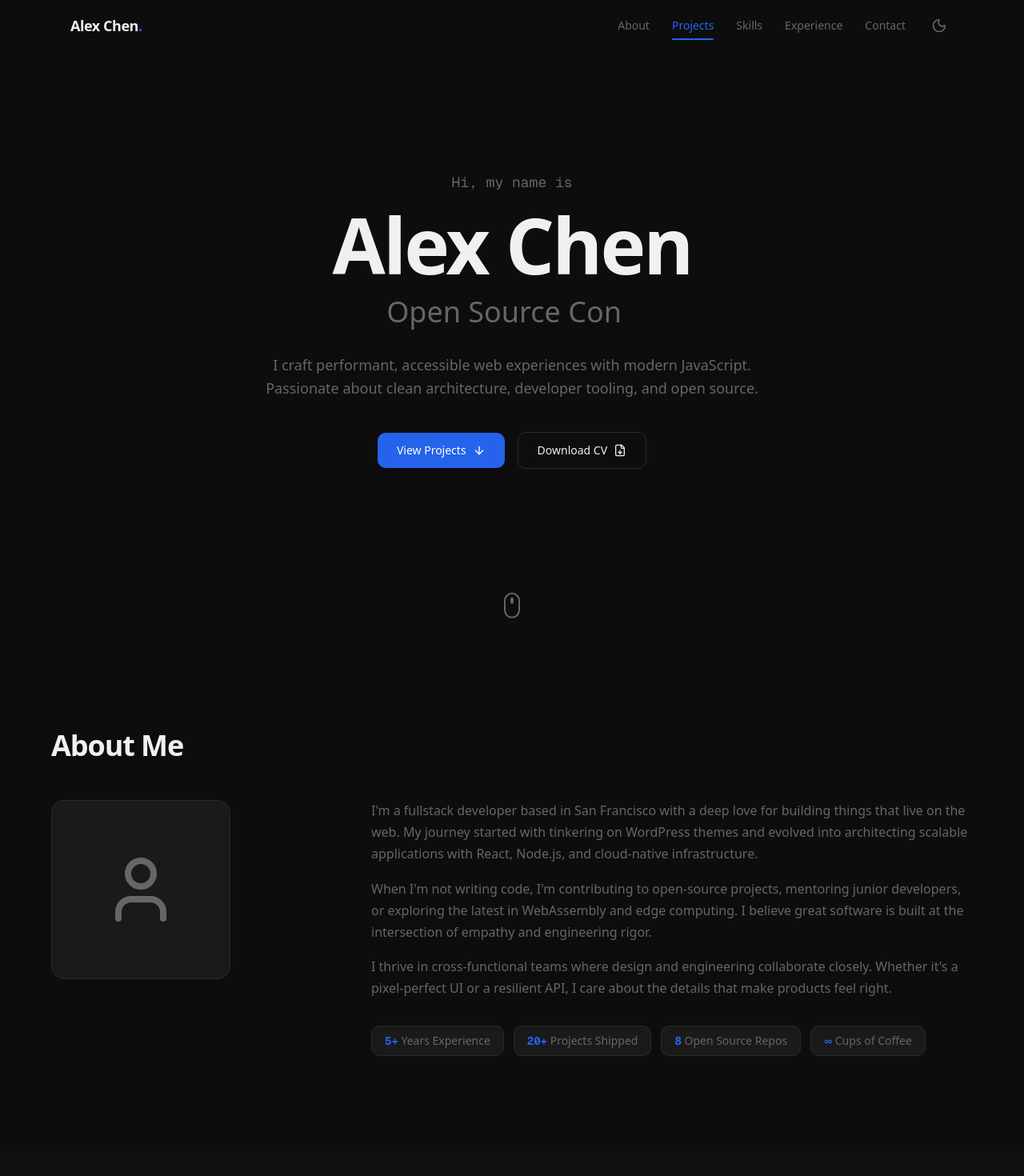
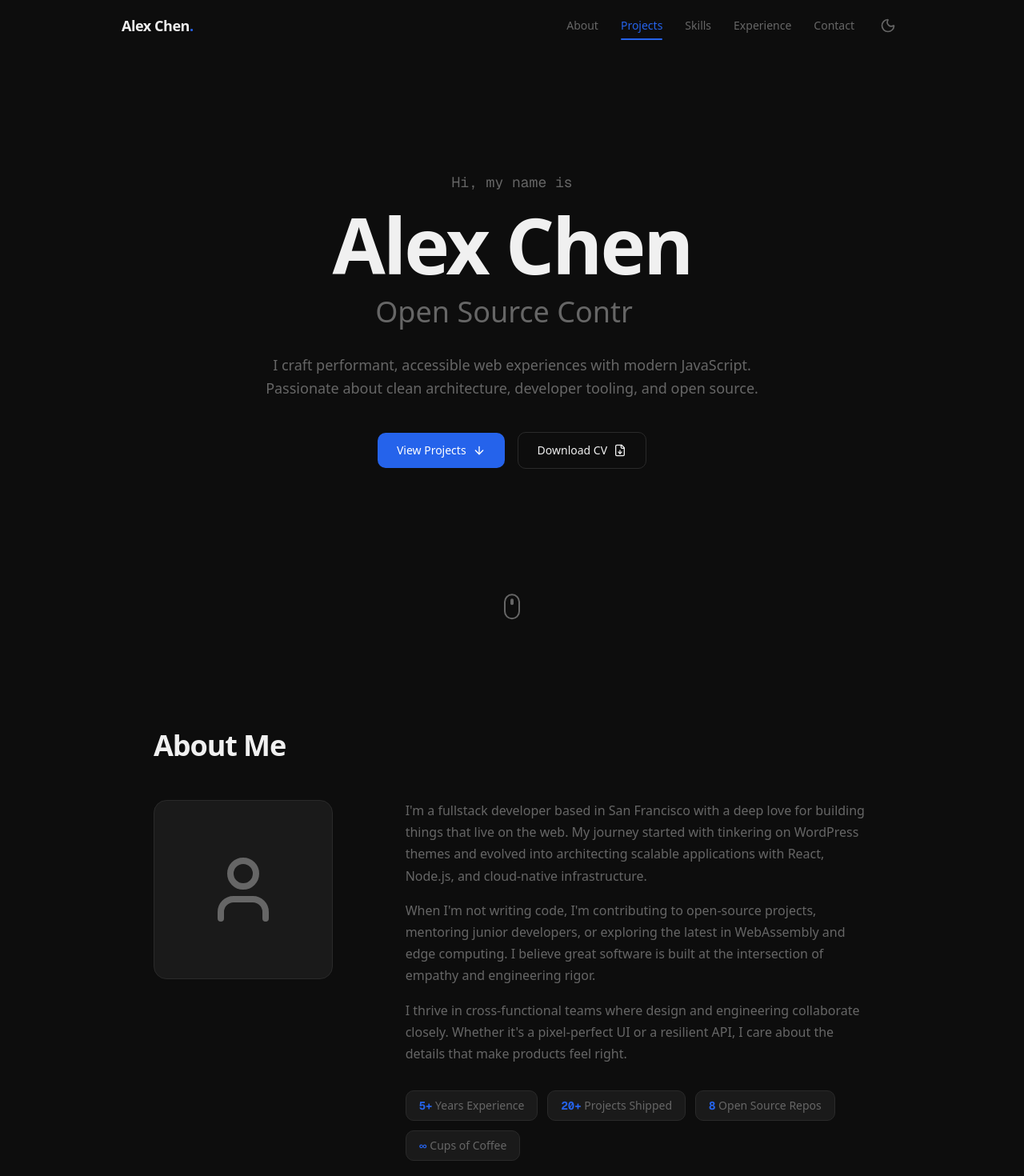
Before and after one commit to muhammedez/portfolio, a Next.js app: page / in a window 1280 px wide. Shown: the top 1470 px of the page at 80% size. Built offline with nearby package versions, Linux system fonts and the light colour scheme.

Commit message:
refactor: adjust max-width for layout components to improve responsiveness

```diff
--- a/src/app/globals.css
+++ b/src/app/globals.css
@@ -82,13 +82,6 @@
   }
 }
 
-/* Custom cursor - hidden on touch devices */
-@media (pointer: coarse) {
-  .custom-cursor {
-    display: none !important;
-  }
-}
-
 /* Smooth scrolling */
 html {
   scroll-behavior: smooth;
--- a/src/components/layout/Footer.tsx
+++ b/src/components/layout/Footer.tsx
@@ -3,7 +3,7 @@ export function Footer() {
 
   return (
     <footer className="border-t border-border bg-background py-6">
-      <div className="max-w-6xl mx-auto px-4 sm:px-6 flex flex-col sm:flex-row items-center justify-between gap-2 text-sm text-muted">
+      <div className="max-w-5xl mx-auto px-4 sm:px-6 flex flex-col sm:flex-row items-center justify-between gap-2 text-sm text-muted">
         <span>
           Alex Chen &copy; {currentYear}
         </span>
--- a/src/components/layout/Navbar.tsx
+++ b/src/components/layout/Navbar.tsx
@@ -39,7 +39,7 @@ export function Navbar() {
       animate={{ y: 0 }}
       transition={{ duration: 0.5, ease: "easeOut" }}
     >
-      <nav className="max-w-6xl mx-auto px-4 sm:px-6 h-16 flex items-center justify-between">
+      <nav className="max-w-5xl mx-auto px-4 sm:px-6 h-16 flex items-center justify-between">
         {/* Logo / Name */}
         <a
           href="#"
--- a/src/components/sections/AboutSection.tsx
+++ b/src/components/sections/AboutSection.tsx
@@ -8,7 +8,7 @@ import { User } from "lucide-react";
 export function AboutSection() {
   return (
     <section id="about" className="py-20 sm:py-28 px-4 sm:px-6">
-      <div className="max-w-6xl mx-auto">
+      <div className="max-w-4xl mx-auto">
         <AnimatedSection>
           <h2 className="text-4xl font-bold tracking-[-0.03em] text-foreground mb-12">
             About Me
--- a/src/components/sections/ContactSection.tsx
+++ b/src/components/sections/ContactSection.tsx
@@ -47,7 +47,7 @@ export function ContactSection() {
 
   return (
     <section id="contact" className="py-20 sm:py-28 px-4 sm:px-6">
-      <div className="max-w-6xl mx-auto text-center">
+      <div className="max-w-4xl mx-auto text-center">
         <AnimatedSection>
           <h2 className="text-4xl font-bold tracking-[-0.03em] text-foreground mb-4">
             Let&apos;s work together.
--- a/src/components/sections/ExperienceSection.tsx
+++ b/src/components/sections/ExperienceSection.tsx
@@ -8,7 +8,7 @@ import { experience } from "@/lib/data";
 export function ExperienceSection() {
   return (
     <section id="experience" className="py-20 sm:py-28 px-4 sm:px-6 bg-surface/30">
-      <div className="max-w-6xl mx-auto">
+      <div className="max-w-5xl mx-auto">
         <AnimatedSection>
           <h2 className="text-4xl font-bold tracking-[-0.03em] text-foreground mb-4">
             Experience
--- a/src/components/sections/ProjectsSection.tsx
+++ b/src/components/sections/ProjectsSection.tsx
@@ -11,7 +11,7 @@ export function ProjectsSection() {
 
   return (
     <section id="projects" className="py-20 sm:py-28 px-4 sm:px-6 bg-surface/30">
-      <div className="max-w-6xl mx-auto">
+      <div className="max-w-5xl mx-auto">
         <AnimatedSection>
           <h2 className="text-4xl font-bold tracking-[-0.03em] text-foreground mb-4">
             Projects
--- a/src/components/sections/SkillsSection.tsx
+++ b/src/components/sections/SkillsSection.tsx
@@ -8,7 +8,7 @@ import { skillGroups } from "@/lib/data";
 export function SkillsSection() {
   return (
     <section id="skills" className="py-20 sm:py-28 px-4 sm:px-6">
-      <div className="max-w-6xl mx-auto">
+      <div className="max-w-5xl mx-auto">
         <AnimatedSection>
           <h2 className="text-4xl font-bold tracking-[-0.03em] text-foreground mb-4">
             Skills
```
